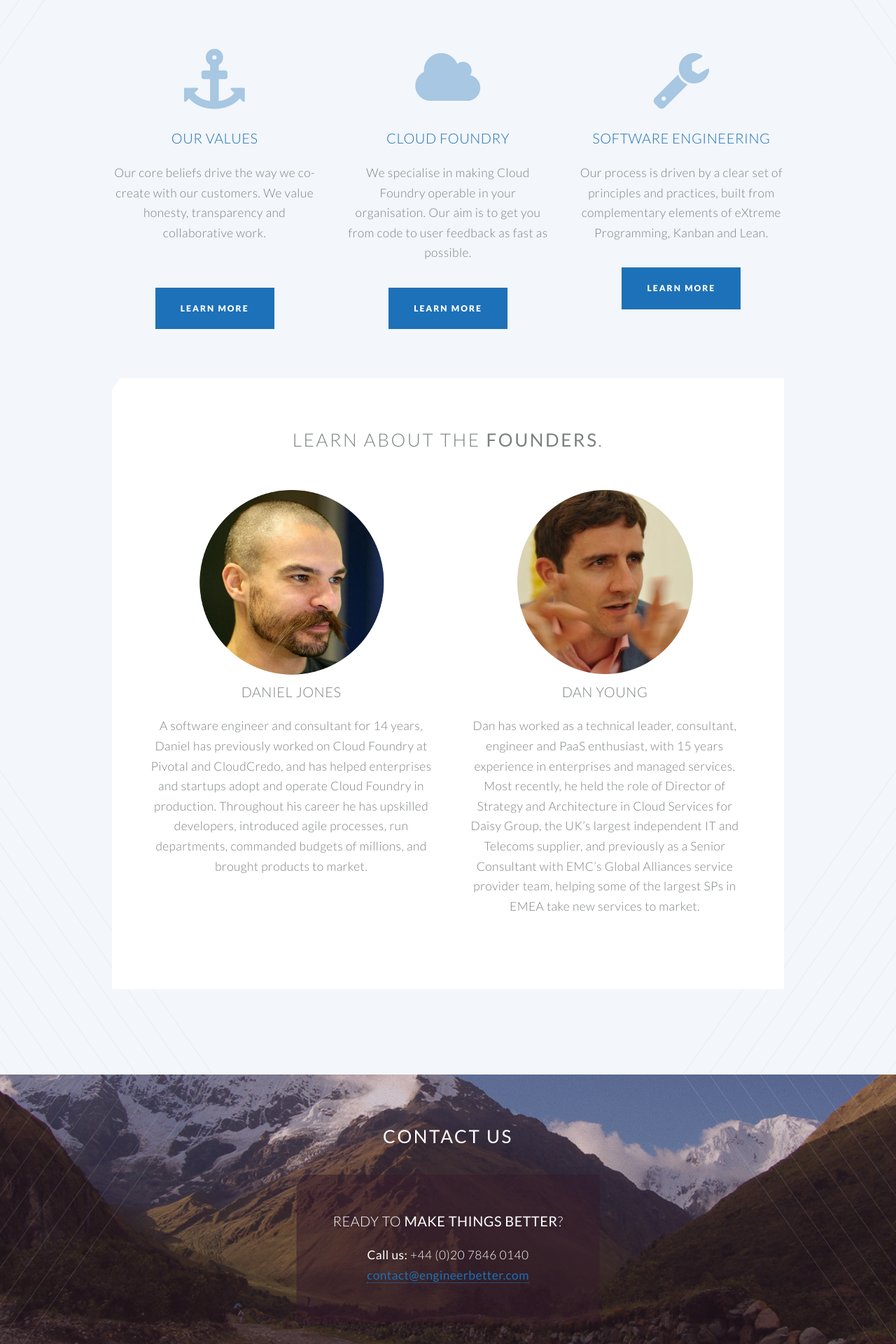
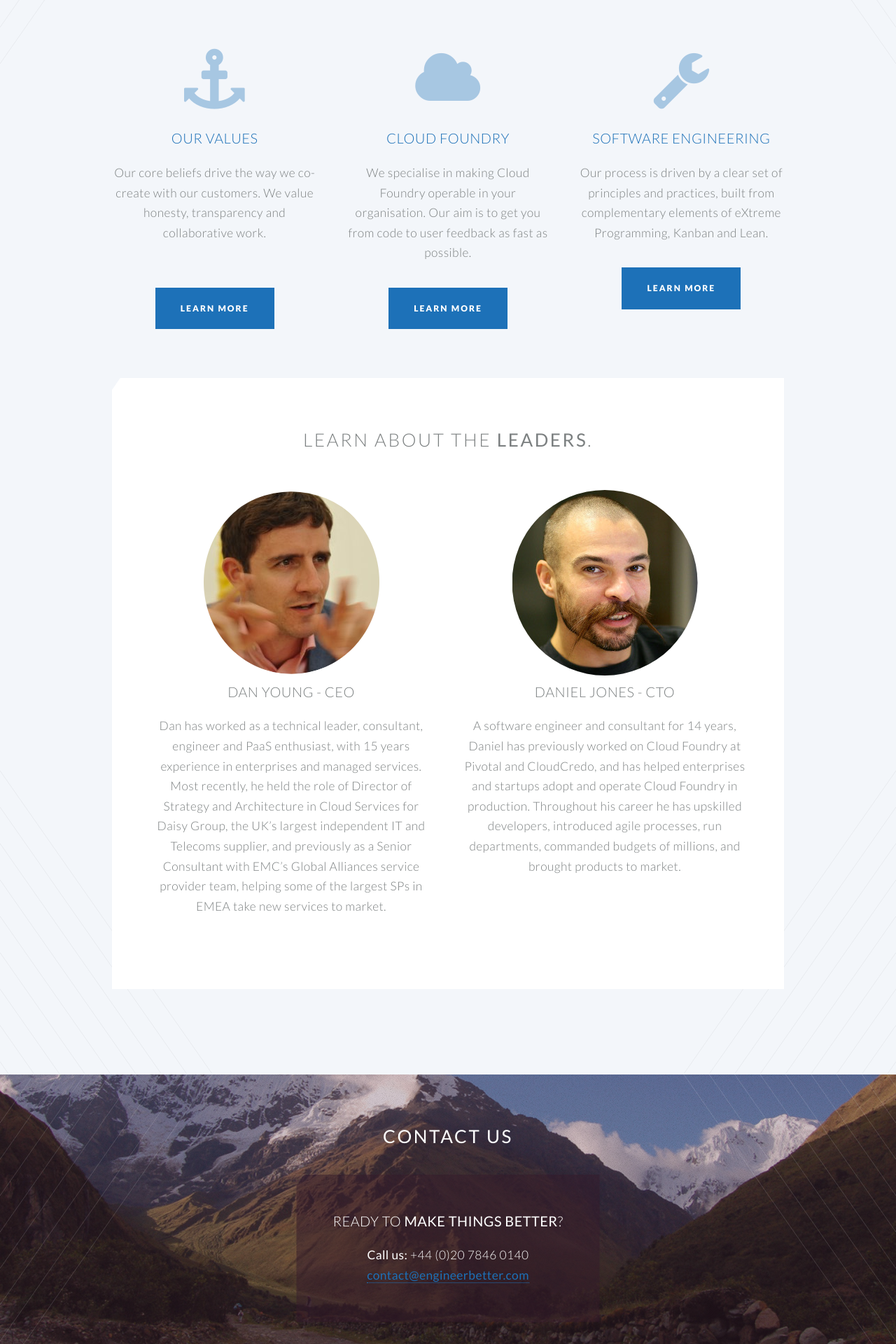
Before and after one commit to DanielJonesEB/engineerbetter.com, a Jekyll site: the page built from index.html, in a window 1280 px wide. Shown: the part 762-2682 px from the top of the page at 70% size. Built offline with Jekyll 4.4.1, drawn with Linux system fonts in a browser that asks for light colours.

Commit message:
add job titles, circular clipping of mugshots, smiley Deejay

```diff
--- a/css/style.css
+++ b/css/style.css
@@ -1092,6 +1092,14 @@
 			width: 5em;
 		}
 
+		.circular {
+			-moz-clip-path: circle(50% at 50% 50%);
+			-webkit-clip-path: circle(50% at 50% 50%);
+			-o-clip-path: circle(50% at 50% 50%);
+			-ms-clip-path: circle(50% at 50% 50%);
+			clip-path: circle(50% at 50% 50%);
+		}
+
 
 		.clip {
 			-moz-clip-path: polygon(0.7em 0, 100% 0%, 100% 100%, 0 100%, 0 1em);
--- a/index.html
+++ b/index.html
@@ -28,31 +28,17 @@ layout: landing-page
 					<section class="wrapper style3 container special clip">
 
 						<header class="major">
-							<h2>Learn about the <strong>founders</strong>.</h2>
+							<h2>Learn about the <strong>leaders</strong>.</h2>
 						</header>
 
 						<div class="row">
+
 							<div class="6u">
 
 								<section>
-									<img src="images/danj-avatar.png" alt="" />
+									<img src="images/dany-avatar.png" alt="" class="circular" />
 									<header>
-										<h3>Daniel Jones</h3>
-									</header>
-									<p>A software engineer and consultant for 14 years, Daniel has
-									previously worked on Cloud Foundry at Pivotal and CloudCredo,
-									and has helped enterprises and startups adopt and operate Cloud Foundry in
-									production. Throughout his career he has upskilled developers, introduced agile
-									processes, run departments, commanded budgets of millions, and brought products
-									to market.</p>
-								</section>
-							</div>
-							<div class="6u">
-
-								<section>
-									<img src="images/dany-avatar.png" alt="" />
-									<header>
-										<h3>Dan Young</h3>
+										<h3>Dan Young - CEO</h3>
 									</header>
 									<p>Dan has worked as a technical leader, consultant, engineer and PaaS enthusiast,
 										with 15 years experience in enterprises and managed services.  Most recently,
@@ -64,6 +50,21 @@ layout: landing-page
 								</section>
 
 							</div>
+							<div class="6u">
+
+								<section>
+									<img src="images/danj-avatar-square.jpg" alt="" class="circular" />
+									<header>
+										<h3>Daniel Jones - CTO</h3>
+									</header>
+									<p>A software engineer and consultant for 14 years, Daniel has
+									previously worked on Cloud Foundry at Pivotal and CloudCredo,
+									and has helped enterprises and startups adopt and operate Cloud Foundry in
+									production. Throughout his career he has upskilled developers, introduced agile
+									processes, run departments, commanded budgets of millions, and brought products
+									to market.</p>
+								</section>
+							</div>
 						</div>
 
 					</section>
```
Also changed, not shown: images/danj-avatar-square.jpg (added), images/danj-avatar.png (deleted).
